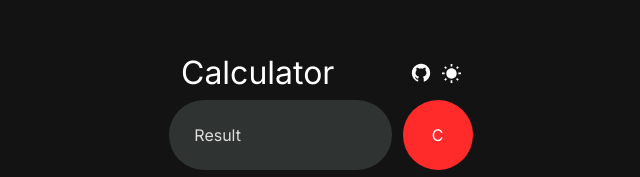
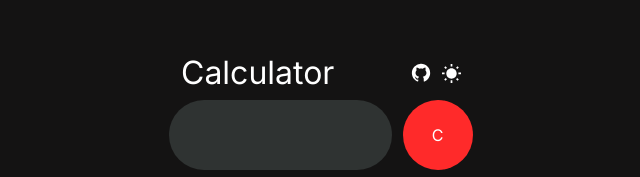
Before and after one commit to vanshgoel18/Simple_Calculator, a plain HTML site: page index.html in a window 1280 px wide. Shown: the part 124-301 px from the top of the page, 319-959 px from the left. Drawn offline with Linux system fonts and the light colour scheme; files whose address does not match are found by name.

Commit message:
Update index.html

```diff
--- a/index.html
+++ b/index.html
@@ -30,7 +30,7 @@
         </div>
       </div>
       <div class="first-row">
-        <input type="text" name="result" id="result" placeholder="Result" readonly />
+        <input type="text" name="result" id="result" readonly />
         <input type="button" value="C" onclick="result.value=''" id="clear-button" />
       </div>
       <div class="second-row">
```
